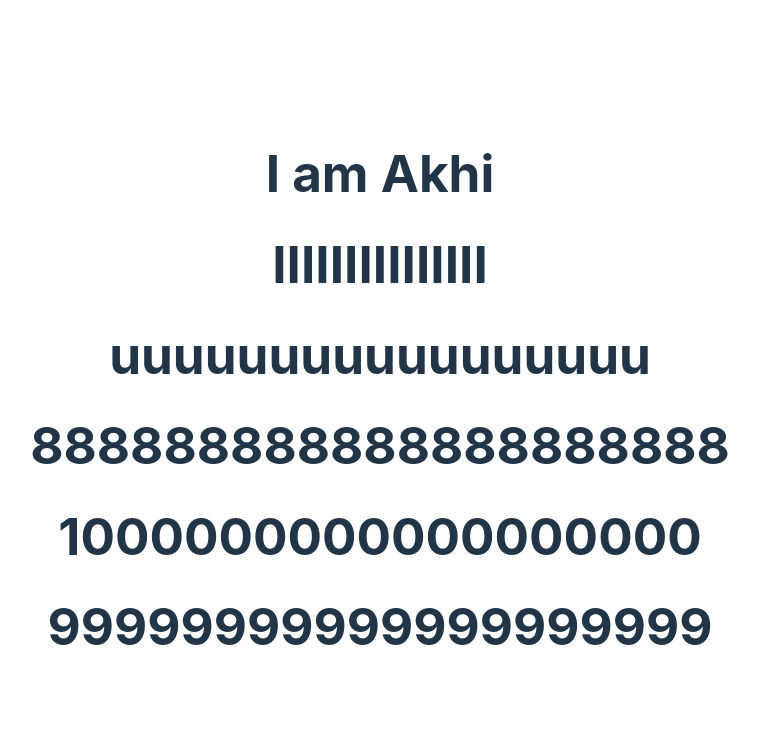
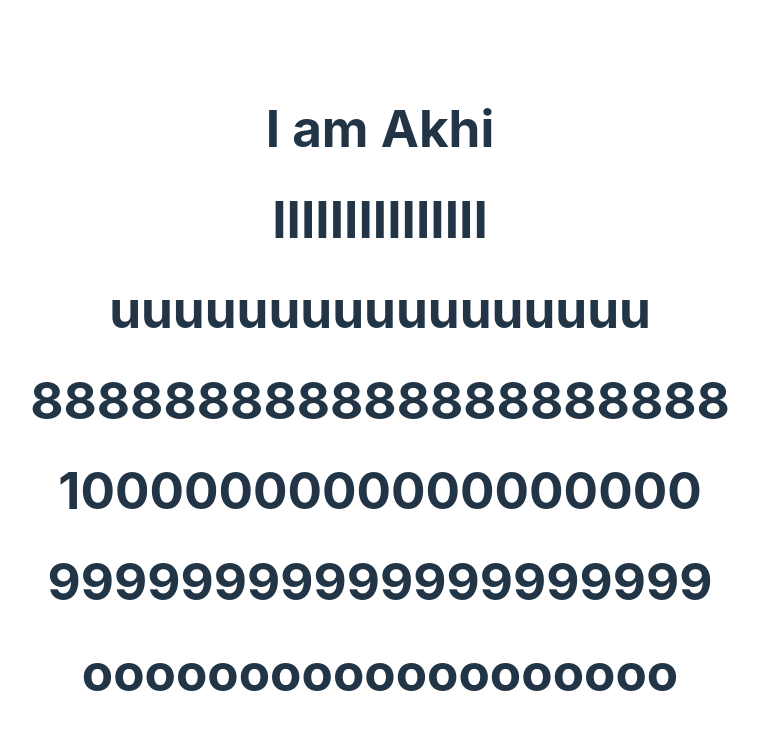
Before and after one commit to yaswanthvitta/ex2, a React (Vite) app in the folder my-app/: page / in a window 1280 px wide. Shown: the top 730 px of the page, without its empty margins (260-1019 px from the left). Built offline with nearby package versions, Linux system fonts and the light colour scheme.

Commit message:
Added o's to app.tsx

```diff
--- a/my-app/src/App.tsx
+++ b/my-app/src/App.tsx
@@ -11,6 +11,7 @@ function App() {
       <h1>888888888888888888888</h1>
       <h1>1000000000000000000</h1>
       <h1>99999999999999999999</h1>
+      <h1>ooooooooooooooooooo</h1>
     </>
   )
 }
```
